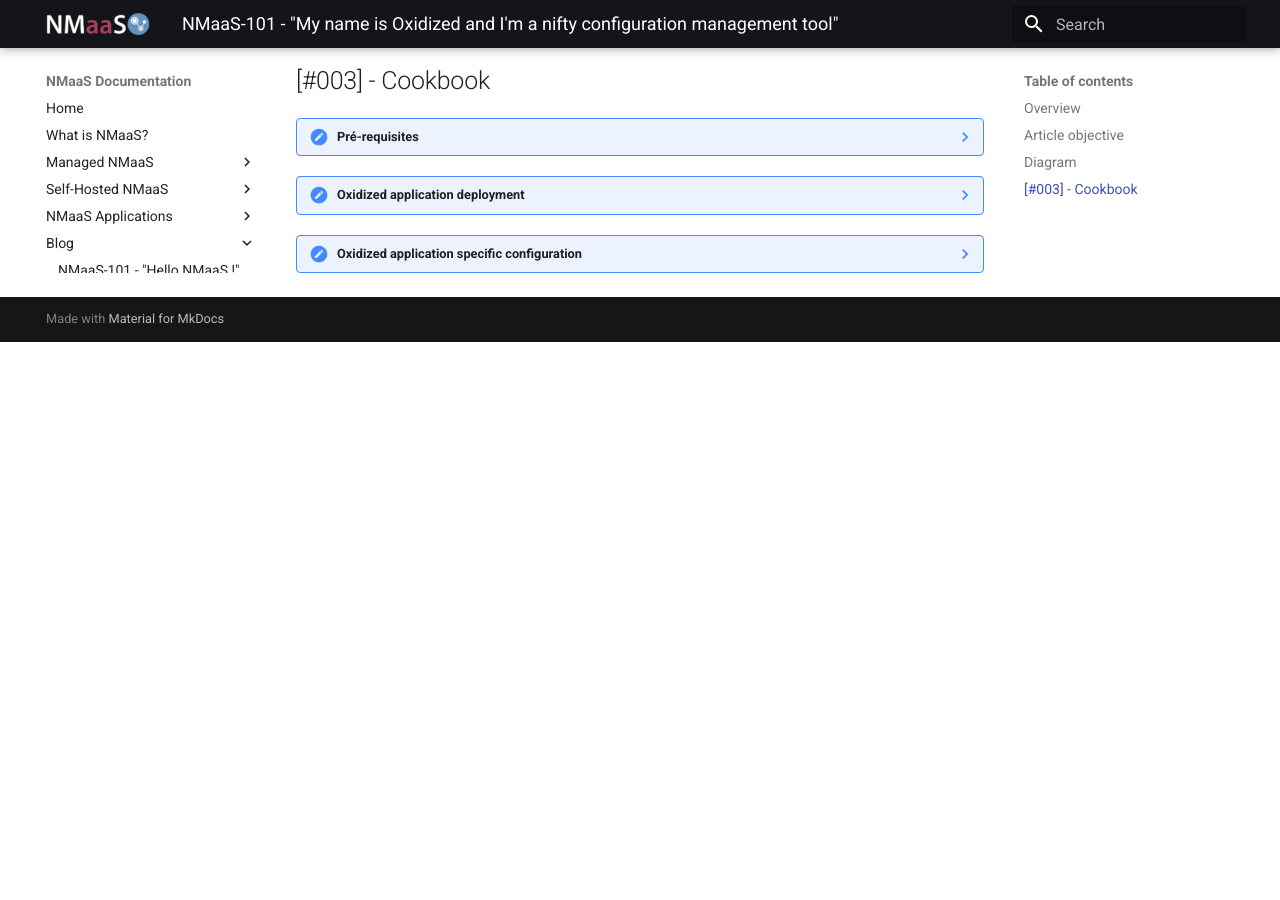
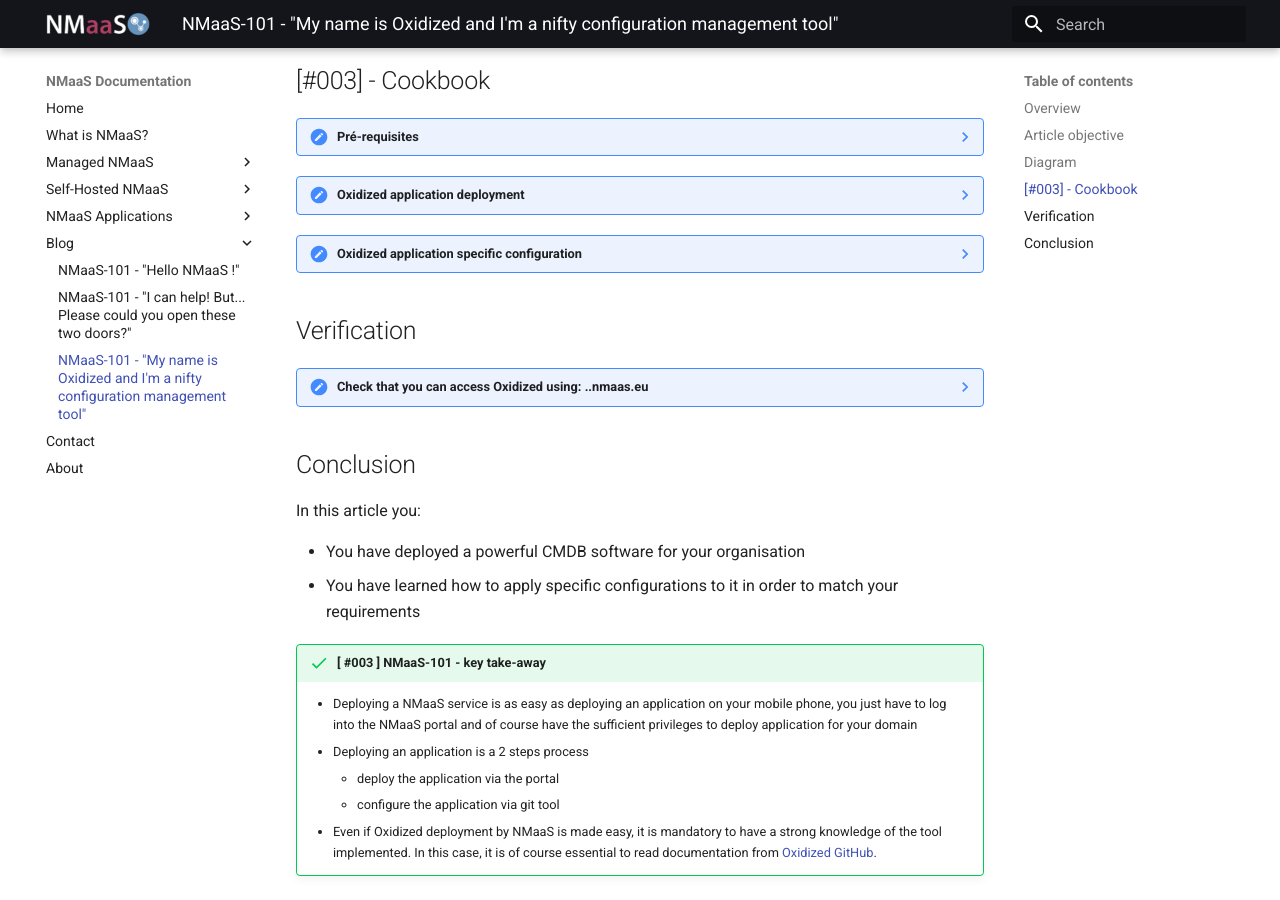
Before and after one commit to nmaas-platform/nmaas-docs, an MkDocs documentation site: the page built from docs/blog/blog3/nmaas-101-3.md, in a window 1280 px wide and 900 px high, scrolled down 1228 px. Built offline with MkDocs 1.6.1 and Material for MkDocs 9.7.7, drawn with Linux system fonts in a browser that asks for light colours; before the commit the page ends 1570 px from its top, so only the background shows below that.

Commit message:
section 3

````diff
--- a/docs/blog/blog3/nmaas-101-3.md
+++ b/docs/blog/blog3/nmaas-101-3.md
@@ -236,9 +236,9 @@
     !!! error "Oxidized router.db file sampl"
 
         172.16.26.103:rare:wedge-bf100-32x
-        172.16.26.105:rare:wedge-bf100-32x
-        172.16.26.108:rare:wedge-bf100-32x
-        172.16.26.109:rare:wedge-bf100-32x
+        /172.16.26.105:rare:wedge-bf100-32x
+        /172.16.26.108:rare:wedge-bf100-32x
+        /172.16.26.109:rare:wedge-bf100-32x
 
     ``` terminal title="Oxidized model files"
     cd model
@@ -251,3 +251,29 @@
     !!! warning "Oxidized model configuration"
 
         Oxidized has the property to associate a model file specific to your equipment. In RARE context we needed to define a specific profile specifying the prompt used and also the command of interest during configuration versioning process.
+
+
+## Verification
+
+??? note "Check that you can access Oxidized using: <svc-name>.<domain>.nmaas.eu"
+
+    ![Instance](img/blog-nmaas-101-3-9.png)
+
+    ![Instance](img/blog-nmaas-101-3-10.png)
+
+    Congratulations! You have deployed your first NMaaS service specifically for your domain !
+
+## Conclusion
+
+In this article you:
+
+- You have deployed a powerful CMDB software for your organisation
+- You have learned how to apply specific configurations to it in order to match your requirements
+
+!!! success "[ #003 ] NMaaS-101 - key take-away"
+
+    - Deploying a NMaaS service is as easy as deploying an application on your mobile phone, you just have to log into the NMaaS portal and of course have the sufficient privileges to deploy application for your domain
+    - Deploying an application is a 2 steps process
+        - deploy the application via the portal
+        - configure the application via git tool
+    - Even if Oxidized deployment by NMaaS is made easy, it is mandatory to have a strong knowledge of the tool implemented. In this case, it is of course essential to read documentation from [Oxidized GitHub](https://github.com/ytti/oxidized).
````
